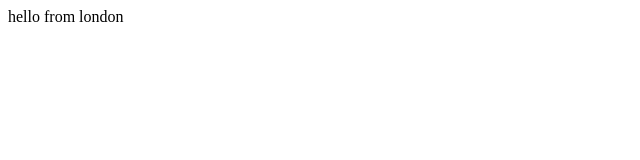
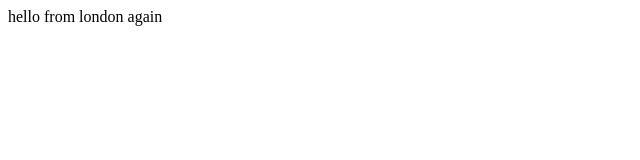
Before and after one commit to ChrisCYB999/FirstRepository, a plain HTML site: page index.html in a window 1280 px wide. Shown: the full height of the page, 0-640 px from the left. Drawn offline with Linux system fonts and the light colour scheme.

Commit message:
edited text

```diff
--- a/index.html
+++ b/index.html
@@ -7,6 +7,6 @@
     <title>Document</title>
 </head>
 <body>
-    hello from london
+    hello from london again
 </body>
 </html>
```
